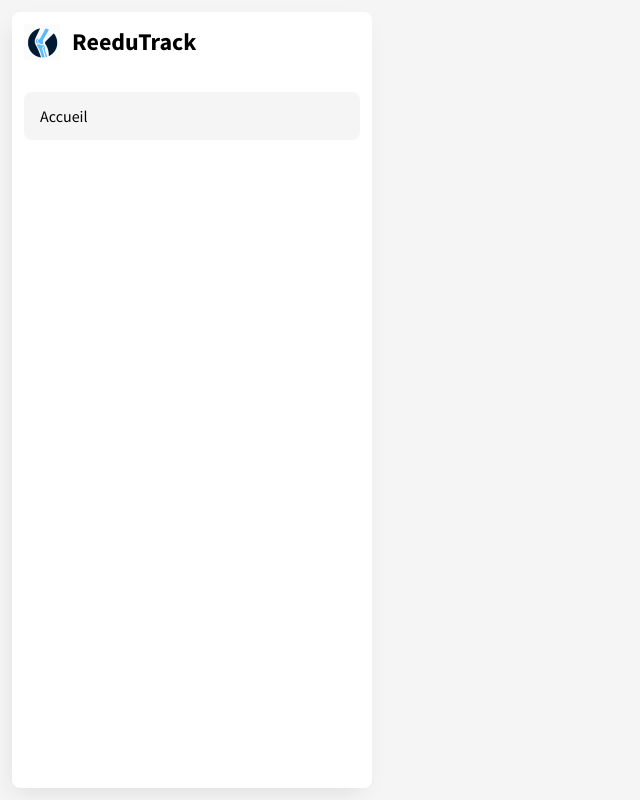
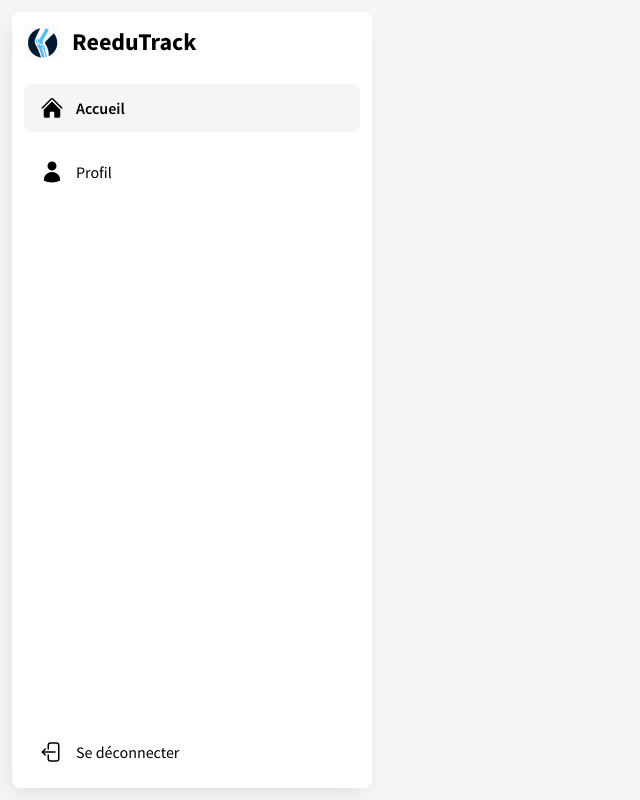
Before and after one commit to EnzoDelpy/ReeduTrack, a React (Vite) app: page / in a window 1280 px wide. Shown: the whole page, without its empty margins (0-640 px from the left). Built offline with nearby package versions, Linux system fonts and the light colour scheme.

Commit message:
added Navitem animations and nav selection

```diff
--- a/src/components/Navbar/Navbar.tsx
+++ b/src/components/Navbar/Navbar.tsx
@@ -1,12 +1,42 @@
-import Navitem from './Navitem.tsx'
-import logo from './../../assets/images/logo.png'
+import Navitem from "./Navitem.tsx";
+import logo from "./../../assets/images/logo.png";
+import HomeIcon from "../icons/HomeIcon.tsx";
+import UserIcon from "../icons/UserIcon.tsx";
+import LogOutIcon from "../icons/LogoutIcon.tsx";
+import { useState } from "react";
 
-export default function Navbar(){
-    return <div className="h-[calc(100svh_-_1.5rem)] w-[22.5rem] bg-white m-3 rounded-lg shadow-[rgba(0,_0,_0,_0.1)_-4px_9px_25px_-6px] p-3 flex flex-col gap-4">
-        <div className="flex mb-4 items-center gap-3">
-            <img src={logo} alt="ReeduTrack logo"  className="w-9 h-9"/>
-            <h2 className="font-bold text-2xl">ReeduTrack</h2>
-        </div>
-        <Navitem>Accueil</Navitem>
+export default function Navbar() {
+  const [activeTab, setActiveTab] = useState<string>("home");
+
+  return (
+    <div className="h-[calc(100svh_-_1.5rem)] w-[22.5rem] bg-white m-3 rounded-lg shadow-[rgba(0,_0,_0,_0.1)_-4px_9px_25px_-6px] p-3 flex flex-col gap-6">
+      <div className="flex items-center gap-3">
+        <img src={logo} alt="ReeduTrack logo" className="w-9 h-9" />
+        <h2 className="font-bold text-2xl">ReeduTrack</h2>
+      </div>
+      <ul className="flex flex-col gap-4 h-full [&>*:last-child]:mt-auto">
+        <Navitem
+          currentPage={activeTab}
+          setActiveTab={setActiveTab}
+          page="home"
+        >
+          <HomeIcon></HomeIcon>Accueil
+        </Navitem>
+        <Navitem
+          currentPage={activeTab}
+          setActiveTab={setActiveTab}
+          page="profile"
+        >
+          <UserIcon></UserIcon>Profil
+        </Navitem>
+        <Navitem
+          currentPage={activeTab}
+          setActiveTab={setActiveTab}
+          page="logout"
+        >
+          <LogOutIcon></LogOutIcon>Se déconnecter
+        </Navitem>
+      </ul>
     </div>
+  );
 }
--- a/src/components/Navbar/Navitem.tsx
+++ b/src/components/Navbar/Navitem.tsx
@@ -1,13 +1,27 @@
-import { ReactNode } from "react"
+import { ReactNode } from "react";
 
 interface Props {
-    children: ReactNode
+  children: ReactNode;
+  currentPage: string;
+  setActiveTab: (tabName: string) => void;
+  page: string;
 }
 
-export default function Navitem({children} : Props){
-    return(
-        <div className="flex items-center rounded-lg bg-bg-color w-full h-12 gap-3 px-4">
-            {children}
-        </div>
-    )
+export default function Navitem({
+  children,
+  currentPage,
+  setActiveTab,
+  page,
+}: Props) {
+  return (
+    <li
+      className={
+        "flex items-center rounded-lg w-full h-12 gap-3 px-4 hover:bg-bg-color transition-all cursor-pointer " +
+        (currentPage == page ? "bg-bg-color font-semibold" : "")
+      }
+      onClick={() => setActiveTab(page)}
+    >
+      {children}
+    </li>
+  );
 }
--- /dev/null
+++ b/src/components/icons/HomeIcon.tsx
@@ -0,0 +1,13 @@
+export default function HomeIcon() {
+  return (
+    <svg
+      xmlns="http://www.w3.org/2000/svg"
+      viewBox="0 0 24 24"
+      fill="currentColor"
+      className="size-6"
+    >
+      <path d="M11.47 3.841a.75.75 0 0 1 1.06 0l8.69 8.69a.75.75 0 1 0 1.06-1.061l-8.689-8.69a2.25 2.25 0 0 0-3.182 0l-8.69 8.69a.75.75 0 1 0 1.061 1.06l8.69-8.689Z" />
+      <path d="m12 5.432 8.159 8.159c.03.03.06.058.091.086v6.198c0 1.035-.84 1.875-1.875 1.875H15a.75.75 0 0 1-.75-.75v-4.5a.75.75 0 0 0-.75-.75h-3a.75.75 0 0 0-.75.75V21a.75.75 0 0 1-.75.75H5.625a1.875 1.875 0 0 1-1.875-1.875v-6.198a2.29 2.29 0 0 0 .091-.086L12 5.432Z" />
+    </svg>
+  );
+}
--- /dev/null
+++ b/src/components/icons/LogOutIcon.tsx
@@ -0,0 +1,16 @@
+export default function LogOutIcon() {
+  return (
+    <svg
+      xmlns="http://www.w3.org/2000/svg"
+      viewBox="0 0 24 24"
+      fill="currentColor"
+      className="size-6"
+    >
+      <path
+        fillRule="evenodd"
+        d="M16.5 3.75a1.5 1.5 0 0 1 1.5 1.5v13.5a1.5 1.5 0 0 1-1.5 1.5h-6a1.5 1.5 0 0 1-1.5-1.5V15a.75.75 0 0 0-1.5 0v3.75a3 3 0 0 0 3 3h6a3 3 0 0 0 3-3V5.25a3 3 0 0 0-3-3h-6a3 3 0 0 0-3 3V9A.75.75 0 1 0 9 9V5.25a1.5 1.5 0 0 1 1.5-1.5h6ZM5.78 8.47a.75.75 0 0 0-1.06 0l-3 3a.75.75 0 0 0 0 1.06l3 3a.75.75 0 0 0 1.06-1.06l-1.72-1.72H15a.75.75 0 0 0 0-1.5H4.06l1.72-1.72a.75.75 0 0 0 0-1.06Z"
+        clipRule="evenodd"
+      />
+    </svg>
+  );
+}
--- /dev/null
+++ b/src/components/icons/UserIcon.tsx
@@ -0,0 +1,16 @@
+export default function userIcon() {
+  return (
+    <svg
+      xmlns="http://www.w3.org/2000/svg"
+      viewBox="0 0 24 24"
+      fill="currentColor"
+      className="size-6"
+    >
+      <path
+        fillRule="evenodd"
+        d="M7.5 6a4.5 4.5 0 1 1 9 0 4.5 4.5 0 0 1-9 0ZM3.751 20.105a8.25 8.25 0 0 1 16.498 0 .75.75 0 0 1-.437.695A18.683 18.683 0 0 1 12 22.5c-2.786 0-5.433-.608-7.812-1.7a.75.75 0 0 1-.437-.695Z"
+        clipRule="evenodd"
+      />
+    </svg>
+  );
+}
```
